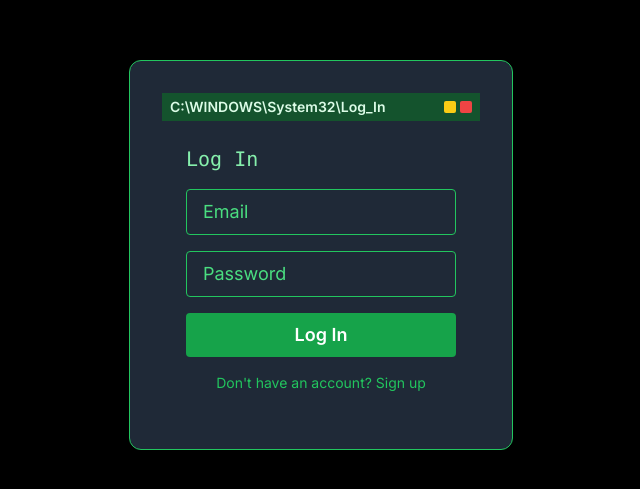
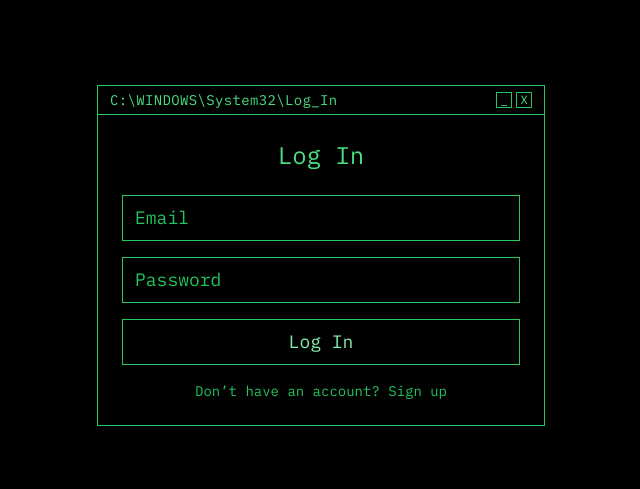
Before and after one commit to noregretsluka/ai-terminal, a React (Vite) app: page / in a window 1280 px wide. Shown: the part 145-634 px from the top of the page, without its empty margins (319-959 px from the left). Built offline with nearby package versions, Linux system fonts and the light colour scheme.

Commit message:
Updated login page to Windows XP terminal style

```diff
--- a/index.html
+++ b/index.html
@@ -6,9 +6,9 @@
     <meta name="viewport" content="width=device-width, initial-scale=1.0" />
     <title>Vite + React</title>
 
-    <!-- Google Fonts: VT323 (for headers) and Inter (for body text) -->
+    <!-- Google Fonts: VT323 (for retro accents), Inter (optional), IBM Plex Mono (main body) -->
     <link
-      href="https://fonts.googleapis.com/css2?family=Inter:wght@400;600&family=VT323&display=swap"
+      href="https://fonts.googleapis.com/css2?family=IBM+Plex+Mono&family=Inter:wght@400;600&family=VT323&display=swap"
       rel="stylesheet"
     />
   </head>
--- a/src/Login.jsx
+++ b/src/Login.jsx
@@ -1,4 +1,3 @@
-// src/Login.jsx
 import { useState } from "react";
 import { auth } from "./firebase";
 import {
@@ -32,13 +31,13 @@ function Login() {
 
   return (
     <div className="min-h-screen flex items-center justify-center bg-black text-green-400 px-4 font-vt">
-      <div className="card rounded-none border border-green-500 w-full max-w-md shadow-lg">
-        {/* Windows XP Terminal-style Header */}
-        <div className="flex justify-between items-center bg-green-900 text-black font-bold px-2 py-1 text-sm">
-          <span className="text-green-100">C:\WINDOWS\System32\Log_In</span>
-          <div className="flex space-x-1">
-            <div className="w-3 h-3 bg-yellow-400 rounded-sm"></div>
-            <div className="w-3 h-3 bg-red-500 rounded-sm"></div>
+      <div className="border border-green-500 w-full max-w-md rounded-none shadow-lg">
+        {/* XP-style title bar */}
+        <div className="flex items-center justify-between bg-black text-green-400 border-b border-green-500 px-3 py-1 text-sm font-mono">
+          <span className="tracking-wide">C:\WINDOWS\System32\Log_In</span>
+          <div className="flex items-center gap-1">
+            <div className="w-4 h-4 border border-green-500 flex items-center justify-center text-xs cursor-pointer">_</div>
+            <div className="w-4 h-4 border border-green-500 flex items-center justify-center text-xs cursor-pointer">X</div>
           </div>
         </div>
 
@@ -48,25 +47,21 @@ function Login() {
               <p className="text-center mb-4">Welcome, {user.email}</p>
               <button
                 onClick={handleLogout}
-                className="hover:bg-green-800 transition duration-300"
+                className="w-full border border-green-500 py-2 hover:bg-green-800 transition"
               >
                 Log out
               </button>
             </>
           ) : (
             <>
-              <h2 className="text-xl font-mono mb-4 blinking-cursor text-green-300">
-                {isRegistering ? "Register" : "Log In"}
-              </h2>
-              <form
-                onSubmit={handleSubmit}
-                className="flex flex-col space-y-4"
-              >
+              <h2 className="text-2xl text-center mb-6 font-mono">Log In</h2>
+              <form onSubmit={handleSubmit} className="flex flex-col space-y-4">
                 <input
                   type="email"
                   placeholder="Email"
                   value={email}
                   onChange={(e) => setEmail(e.target.value)}
+                  className="bg-black border border-green-500 text-green-200 px-3 py-2 focus:outline-none font-mono"
                   required
                 />
                 <input
@@ -74,19 +69,23 @@ function Login() {
                   placeholder="Password"
                   value={password}
                   onChange={(e) => setPassword(e.target.value)}
+                  className="bg-black border border-green-500 text-green-200 px-3 py-2 focus:outline-none font-mono"
                   required
                 />
-                <button type="submit" className="hover:bg-green-700">
+                <button
+                  type="submit"
+                  className="border border-green-500 py-2 hover:bg-green-700 font-mono"
+                >
                   {isRegistering ? "Sign Up" : "Log In"}
                 </button>
               </form>
               <p
-                className="mt-4 text-center text-sm text-green-500 cursor-pointer hover:underline"
+                className="mt-4 text-center text-sm text-green-500 cursor-pointer hover:underline font-mono"
                 onClick={() => setIsRegistering(!isRegistering)}
               >
                 {isRegistering
                   ? "Already have an account? Log in"
-                  : "Don't have an account? Sign up"}
+                  : "Don’t have an account? Sign up"}
               </p>
             </>
           )}
--- a/src/index.css
+++ b/src/index.css
@@ -2,22 +2,26 @@
 @tailwind components;
 @tailwind utilities;
 
+/* Terminal theme styles */
 body {
-  @apply bg-gray-900 text-green-200 font-body text-lg;
+  @apply bg-black text-green-400 font-vt text-lg;
 }
 
-h1, h2, h3, h4, h5, h6 {
-  @apply font-display text-green-300;
-}
-
-input {
-  @apply bg-gray-800 border border-green-500 text-green-100 placeholder-green-400 rounded px-4 py-2 focus:outline-none focus:ring-2 focus:ring-green-400;
-}
-
-button {
-  @apply bg-green-600 hover:bg-green-500 text-white font-semibold py-2 px-4 rounded transition duration-300;
+input, button {
+  @apply bg-black border border-green-500 text-green-300 placeholder-green-500 font-vt px-4 py-2 w-full;
 }
 
 .card {
-  @apply bg-gray-800 p-8 rounded-xl shadow-lg w-full max-w-sm;
+  @apply border border-green-500 bg-black text-green-400 w-full max-w-md p-6 shadow-lg;
 }
+
+/* Optional: Blinking cursor effect */
+.blinking-cursor::after {
+  content: '_';
+  animation: blink 1s steps(1) infinite;
+}
+
+@keyframes blink {
+  0%, 50% { opacity: 1; }
+  51%, 100% { opacity: 0; }
+}
--- a/tailwind.config.js
+++ b/tailwind.config.js
@@ -7,10 +7,11 @@ export default {
   theme: {
     extend: {
       fontFamily: {
-        display: ['"VT323"', 'monospace'],
-        body: ['"Inter"', 'sans-serif'],
+        mono: ['"IBM Plex Mono"', 'monospace'],
+        inter: ['Inter', 'sans-serif'],
+        vt: ['VT323', 'monospace'],
       },
     },
   },
   plugins: [],
-};
+}
```
